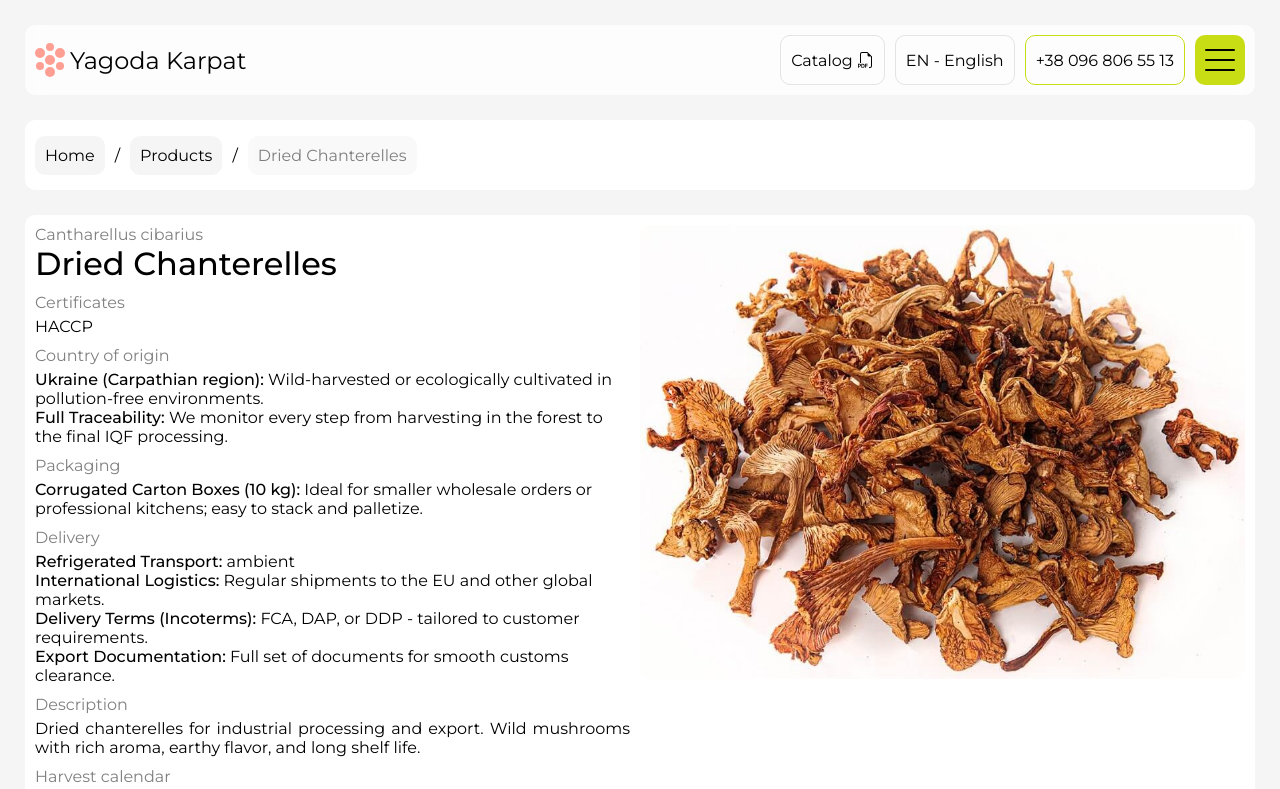
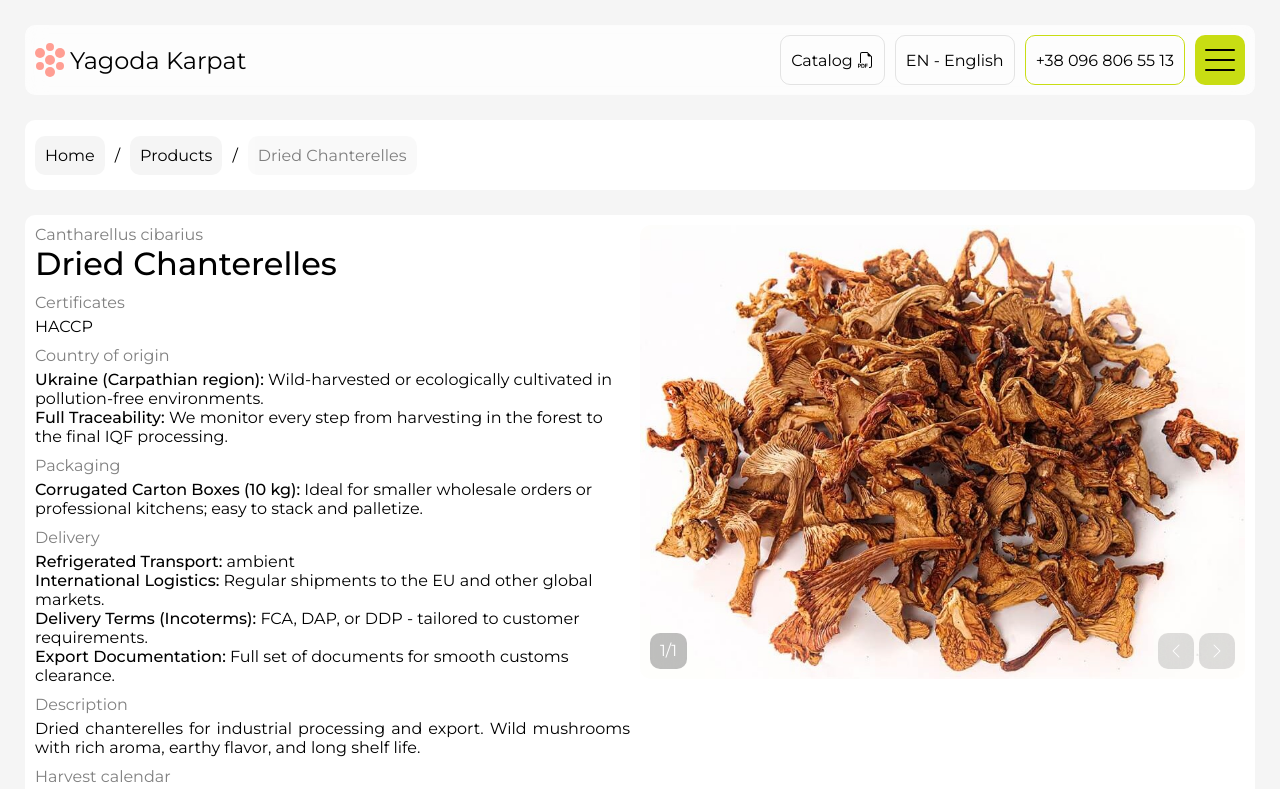
Before and after one commit to stepandordiai/yagoda-karpat, a Next.js app: page /en/products/dried-chanterelles in a window 1280 px wide. Shown: the top 789 px of the page. Built offline with nearby package versions, Linux system fonts and the light colour scheme.

Commit message:
feat: update Swiper in ProductPage

```diff
--- a/src/app/[locale]/products/[id]/ProductPage.scss
+++ b/src/app/[locale]/products/[id]/ProductPage.scss
@@ -119,8 +119,59 @@
 	width: 50% !important;
 }
 
+// Swiper
+
 .swiper {
 	border-radius: 10px;
+
+	.swiper-slide {
+		cursor: grab;
+
+		&:active {
+			cursor: grabbing;
+		}
+	}
+
+	.swiper-btn-prev {
+		position: absolute;
+		z-index: 1;
+		bottom: 10px;
+		right: calc(10px + 36px + 5px);
+		@include flex-center;
+		background: rgba(0, 0, 0, 0.25);
+		@include glass-effect;
+		color: #fff;
+		padding: 10px;
+		border-radius: inherit;
+		transition: background-color 0.15s;
+
+		&:hover {
+			background: rgba(0, 0, 0, 0.5);
+		}
+	}
+
+	.swiper-btn-next {
+		position: absolute;
+		z-index: 1;
+		bottom: 10px;
+		right: 10px;
+		@include flex-center;
+		background: rgba(0, 0, 0, 0.25);
+		@include glass-effect;
+		color: #fff;
+		padding: 10px;
+		border-radius: inherit;
+		transition: background-color 0.15s;
+
+		&:hover {
+			background: rgba(0, 0, 0, 0.5);
+		}
+	}
+
+	.swiper-button-disabled {
+		opacity: 0.5;
+		background: rgba(0, 0, 0, 0.25) !important;
+	}
 }
 
 .swiper-img {
@@ -131,13 +182,14 @@
 	position: absolute;
 	bottom: 10px;
 	left: 10px !important;
+	@include flex-center;
 	color: #fff !important;
 	width: max-content !important;
-	padding: 10px;
-	border-radius: 10px;
+	height: 36px;
+	padding: 0 10px;
+	border-radius: inherit;
 	background: rgba(0, 0, 0, 0.25);
-	-webkit-backdrop-filter: blur(10px);
-	backdrop-filter: blur(10px);
+	@include glass-effect;
 }
 
 .product-page__contacts {
--- a/src/app/[locale]/products/[id]/ProductPage.static.tsx
+++ b/src/app/[locale]/products/[id]/ProductPage.static.tsx
@@ -14,9 +14,10 @@ import TelIcon from "@/components/icons/TelIcon";
 import EmailIcon from "@/components/icons/EmailIcon";
 // Swiper
 import { Swiper, SwiperSlide } from "swiper/react";
-import { Autoplay, Pagination } from "swiper/modules";
+import { Navigation, Pagination } from "swiper/modules";
 import "swiper/css";
 import "swiper/css/pagination";
+import "swiper/css/navigation";
 import "./ProductPage.scss";
 
 interface Harvest {
@@ -261,18 +262,52 @@ export default function ProductPageStatic({ product }: ProductPageStaticProps) {
 								},
 							}}
 							spaceBetween={10}
-							autoplay={{
-								delay: 3000,
-								disableOnInteraction: false,
+							navigation={{
+								nextEl: ".swiper-btn-next",
+								prevEl: ".swiper-btn-prev",
 							}}
-							speed={500}
-							loop={productVariant.images.length > 1}
+							// autoplay={{
+							// 	delay: 3000,
+							// 	disableOnInteraction: false,
+							// }}
+							// speed={500}
+							// loop={productVariant.images.length > 1}
 							pagination={{
 								type: "fraction",
 							}}
-							modules={[Autoplay, Pagination]}
+							modules={[Pagination, Navigation]}
 							className="swiper"
 						>
+							<button className="swiper-btn-prev">
+								<svg
+									xmlns="http://www.w3.org/2000/svg"
+									width="16"
+									height="16"
+									fill="currentColor"
+									className="bi bi-chevron-left"
+									viewBox="0 0 16 16"
+								>
+									<path
+										fillRule="evenodd"
+										d="M11.354 1.646a.5.5 0 0 1 0 .708L5.707 8l5.647 5.646a.5.5 0 0 1-.708.708l-6-6a.5.5 0 0 1 0-.708l6-6a.5.5 0 0 1 .708 0"
+									/>
+								</svg>
+							</button>
+							<button className="swiper-btn-next">
+								<svg
+									xmlns="http://www.w3.org/2000/svg"
+									width="16"
+									height="16"
+									fill="currentColor"
+									className="bi bi-chevron-right"
+									viewBox="0 0 16 16"
+								>
+									<path
+										fillRule="evenodd"
+										d="M4.646 1.646a.5.5 0 0 1 .708 0l6 6a.5.5 0 0 1 0 .708l-6 6a.5.5 0 0 1-.708-.708L10.293 8 4.646 2.354a.5.5 0 0 1 0-.708"
+									/>
+								</svg>
+							</button>
 							{productVariant.images.map((img, index) => {
 								return (
 									<SwiperSlide key={index}>
@@ -282,7 +317,7 @@ export default function ProductPageStatic({ product }: ProductPageStaticProps) {
 											width={1600}
 											height={1200}
 											alt={`${t(product.name)} ${productVariant.state ? t(productVariant.state) : ""}`.trimEnd()}
-											// TODO: LEARN THIS
+											// TODO: learn this
 											priority={index === 0}
 										/>
 									</SwiperSlide>
```
